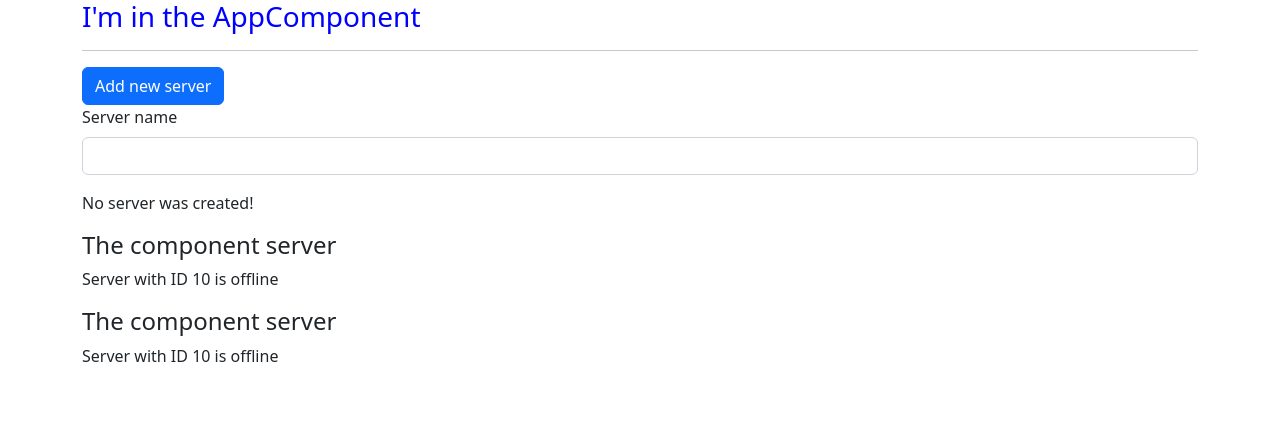
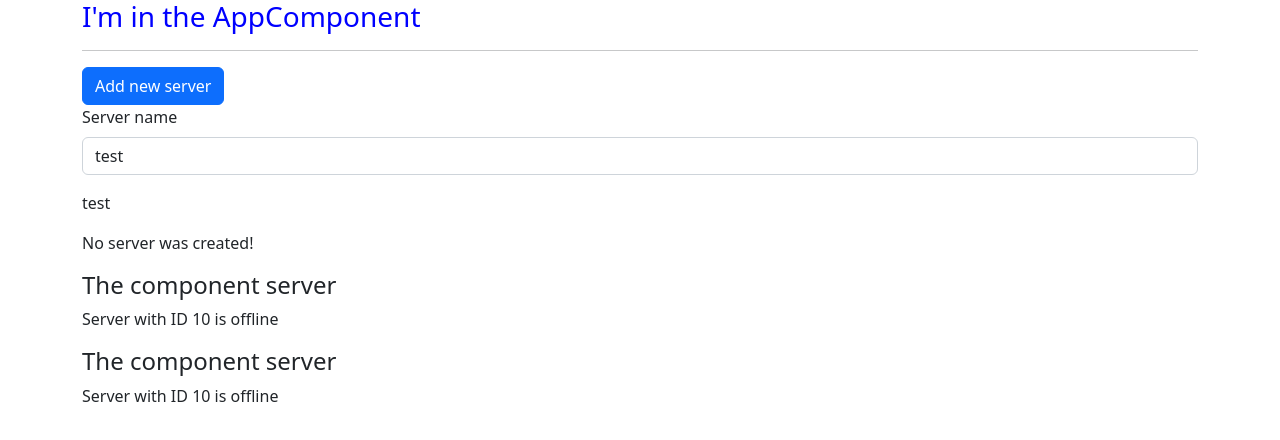
Before and after one commit to jhemesferreira/complete-guide-angular-2, an Angular app: page / in a window 1280 px wide. Shown: the top 440 px of the page. Built offline with nearby package versions, Linux system fonts and the light colour scheme.

Commit message:
two way databinding

```diff
--- a/src/app/app.module.ts
+++ b/src/app/app.module.ts
@@ -1,5 +1,6 @@
 import { NgModule } from '@angular/core';
 import { BrowserModule } from '@angular/platform-browser';
+import { FormsModule } from '@angular/forms';
 
 import { AppComponent } from './app.component';
 import { ServerComponent } from './server/server.component';
@@ -12,7 +13,8 @@ import { ServersComponent } from './servers/servers.component';
     ServersComponent
   ],
   imports: [
-    BrowserModule
+    BrowserModule,
+    FormsModule
   ],
   providers: [],
   bootstrap: [AppComponent]
--- a/src/app/servers/servers.component.html
+++ b/src/app/servers/servers.component.html
@@ -2,7 +2,8 @@
 <button class="btn btn-primary" [disabled]="!allowNewServer" (click)="onCreateServer()">Add new server</button>
 <div class="mb-3">
   <label for="server-name" class="form-label">Server name</label>
-  <input type="text" id="server-name" class="form-control" (input)="onUpdateServerName($event)">
+  <!-- <input type="text" id="server-name" class="form-control" (input)="onUpdateServerName($event)"> #} -->
+  <input type="text" id="server-name" class="form-control" [(ngModel)]="serverName">
 </div>
 <p>{{ serverName }}</p>
 <p>{{ serverCreationStatus }}</p>
--- a/src/app/servers/servers.component.ts
+++ b/src/app/servers/servers.component.ts
@@ -8,7 +8,7 @@ import { Component } from '@angular/core';
 export class ServersComponent {
   allowNewServer = false;
   serverCreationStatus = 'No server was created!';
-  serverName = '';
+  serverName = 'test';
 
   constructor(){
     setTimeout(() => {
```
